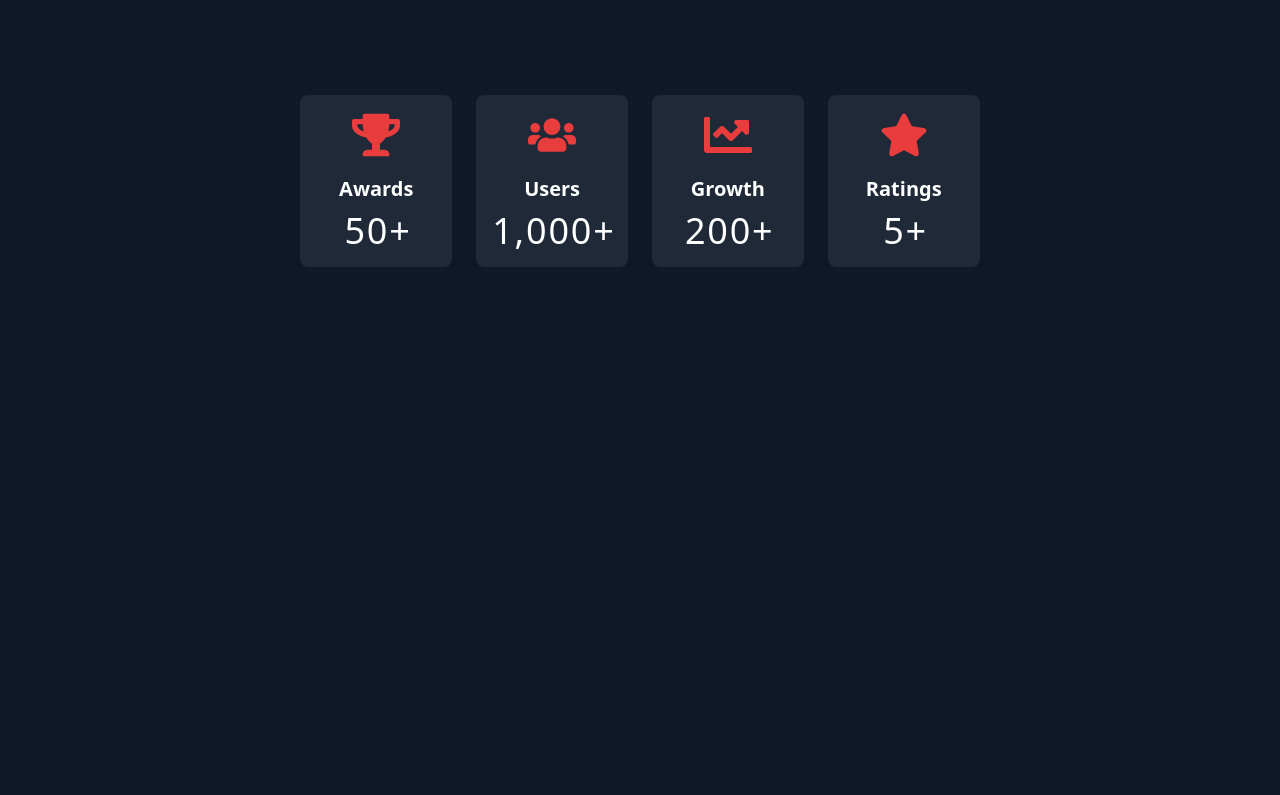
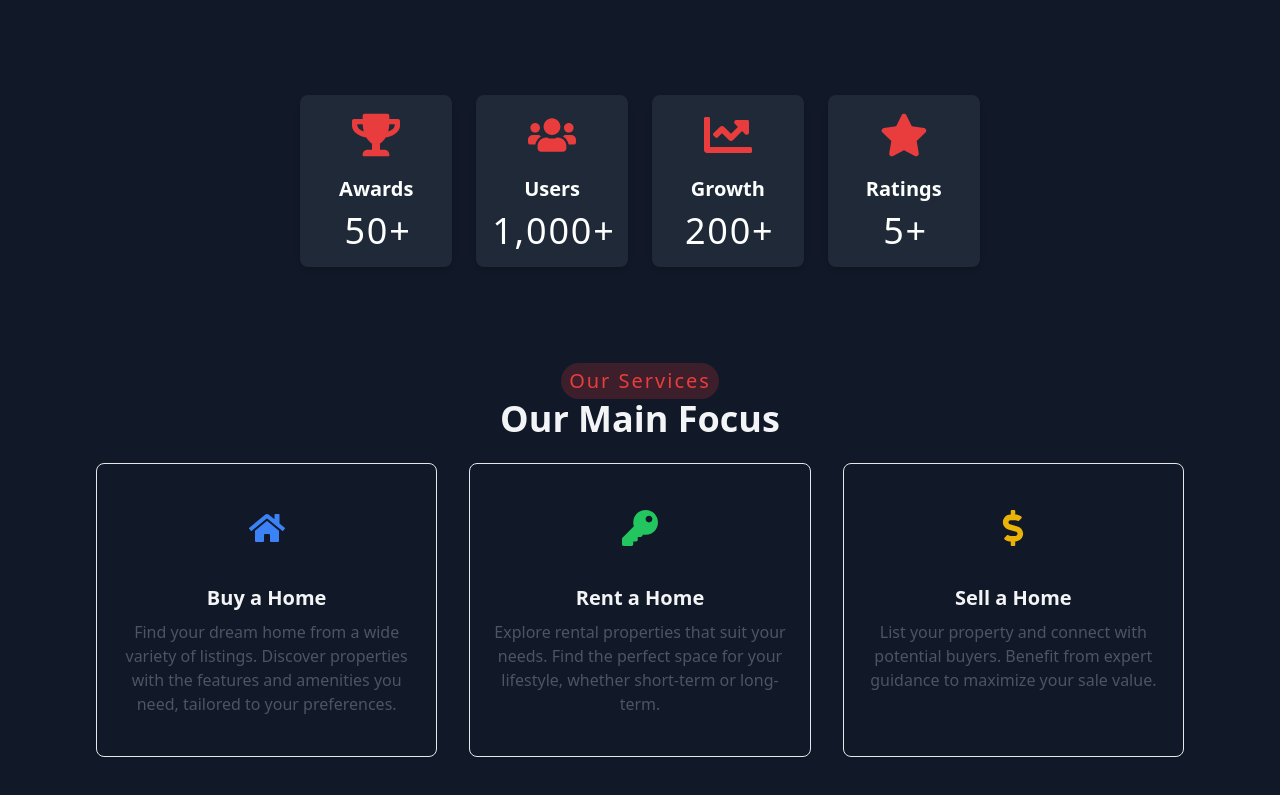
Before and after one commit to wahabsharif/n2-lettings, a Next.js app: page / in a window 1280 px wide. Shown: the part 1801-2596 px from the top of the page. Before the commit the page ends 2068 px from the top, so only its background shows below. Built offline with nearby package versions, Linux system fonts and the light colour scheme.

Commit message:
Our Services

```diff
--- a/src/app/page.tsx
+++ b/src/app/page.tsx
@@ -1,6 +1,7 @@
 import FilterBar from "@/components/common/FilterBar";
 import { Achievements } from "@/components/home/Achievements";
 import Banner from "@/components/home/Banner";
+import OurServices from "@/components/home/OurServices";
 import WhoWeAre from "@/components/home/WhoWeAre";
 
 export default function HomePage() {
@@ -10,6 +11,7 @@ export default function HomePage() {
       <FilterBar />
       <WhoWeAre />
       <Achievements />
+      <OurServices />
     </>
   );
 }
--- /dev/null
+++ b/src/components/home/OurServices.tsx
@@ -0,0 +1,67 @@
+import React from "react";
+import Link from "next/link";
+import { FaHome, FaKey, FaDollarSign } from "react-icons/fa";
+
+const services = [
+  {
+    icon: <FaHome className="text-4xl text-blue-500" />,
+    title: "Buy a Home",
+    description:
+      "Find your dream home from a wide variety of listings. Discover properties with the features and amenities you need, tailored to your preferences.",
+    link: "/buy",
+  },
+  {
+    icon: <FaKey className="text-4xl text-green-500" />,
+    title: "Rent a Home",
+    description:
+      "Explore rental properties that suit your needs. Find the perfect space for your lifestyle, whether short-term or long-term.",
+    link: "/rent",
+  },
+  {
+    icon: <FaDollarSign className="text-4xl text-yellow-500" />,
+    title: "Sell a Home",
+    description:
+      "List your property and connect with potential buyers. Benefit from expert guidance to maximize your sale value.",
+    link: "/sell",
+  },
+];
+
+const OurServices = () => {
+  return (
+    <div className="max-w-6xl mx-auto py-16 px-4 sm:px-6 lg:px-8">
+      <div className="flex items-center justify-center">
+        <div className="bg-thRed/20 p-1 px-2 inline-block rounded-full">
+          <h3 className="text-md md:text-lg lg:text-xl text-center tracking-widest text-thRed">
+            Our Services
+          </h3>
+        </div>
+      </div>
+      <div className="flex items-center justify-center">
+        <div className="mb-6 inline-block">
+          <h2 className="text-2xl md:text-3xl lg:text-4xl font-bold text-center">
+            Our Main Focus
+          </h2>
+        </div>
+      </div>
+      <div className="grid grid-cols-1 sm:grid-cols-2 md:grid-cols-3 gap-8">
+        {services.map((service, index) => (
+          <Link key={index} href={service.link}>
+            <div className="p-6 border rounded-lg shadow-sm hover:shadow-lg hover:scale-105 transition-all duration-300 block h-full">
+              <div className="flex justify-center items-center h-20 mb-4">
+                {service.icon}
+              </div>
+              <h3 className="text-xl font-semibold text-center mb-2">
+                {service.title}
+              </h3>
+              <p className="text-center text-gray-600 mb-4">
+                {service.description}
+              </p>
+            </div>
+          </Link>
+        ))}
+      </div>
+    </div>
+  );
+};
+
+export default OurServices;
```
